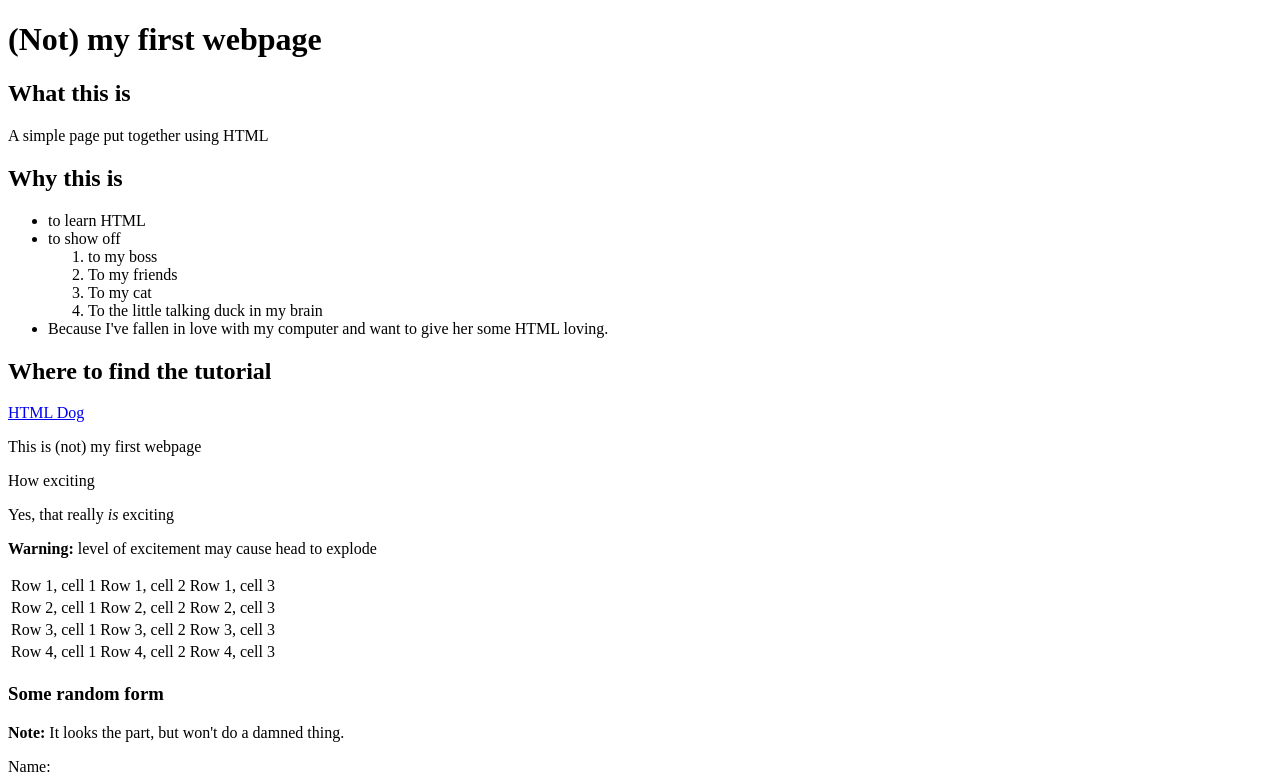
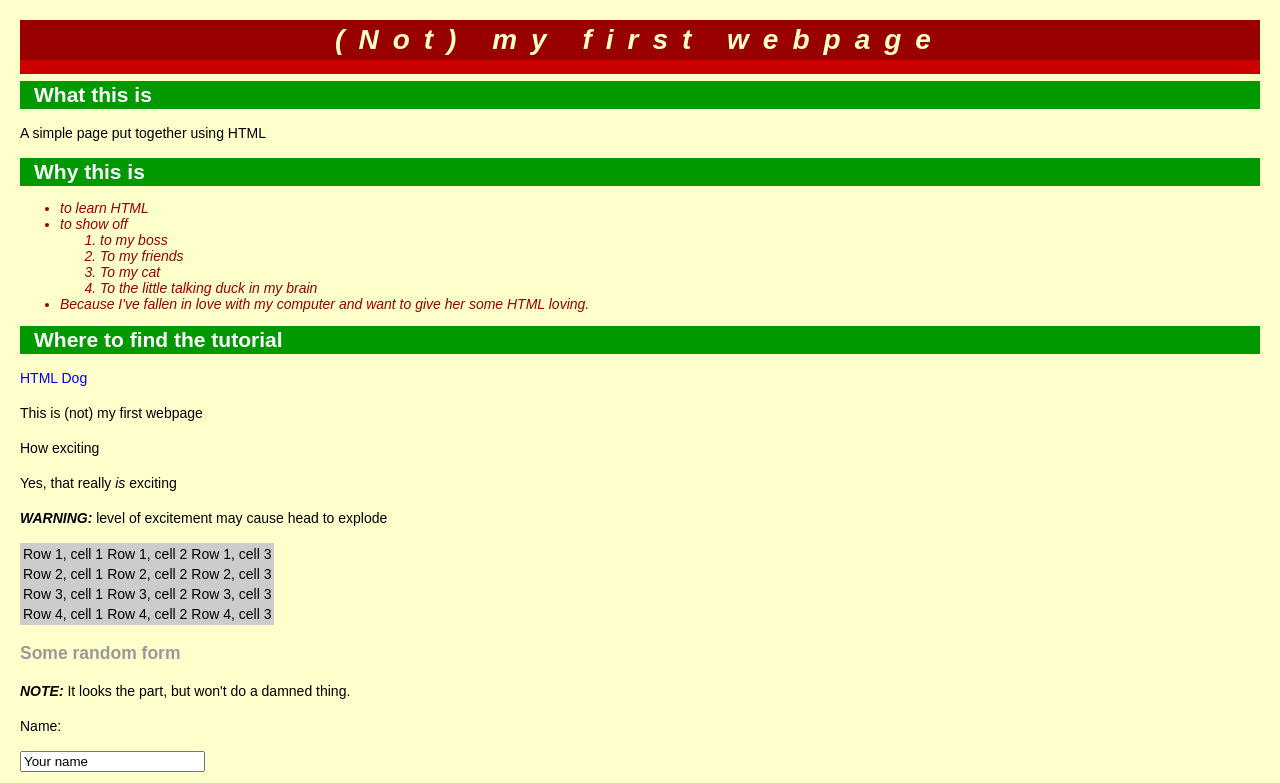
Before and after one commit to hollow-cmd/htmldog, a plain HTML site: page index.html in a window 1280 px wide. Shown: the top 783 px of the page. Drawn offline with Linux system fonts and the light colour scheme.

Commit message:
Complete Beginner CSS tutorial

```diff
--- a/index.html
+++ b/index.html
@@ -4,6 +4,7 @@
         <title>
             (Not) my first webpage
         </title>
+        <link rel="stylesheet" href="style.css">
     </head>
     <body>
         <h1>(Not) my first webpage</h1>
--- /dev/null
+++ b/style.css
@@ -0,0 +1,67 @@
+body {
+    font-family: arial, helvetica, sans-serif;
+    font-size: 14px;
+    color: black;
+    background-color: #ffc;
+    margin: 20px;
+    padding: 0;
+}
+
+/* This is a comment, by the way */
+
+p {
+    line-height: 21px;
+}
+
+h1 {
+    color: #ffc;
+    background-color: #900;
+    font-size: 2em;
+    margin: 0;
+    margin-bottom: 7px;
+    padding: 4px;
+    font-style: italic;
+    text-align: center;
+    letter-spacing: 0.5em;
+    border-bottom-style: solid;
+    border-bottom-width: 0.5em;
+    border-bottom-color: #c00;
+}
+
+h2 {
+    color: white;
+    background-color: #090;
+    font-size: 1.5em;
+    margin: 0;
+    padding: 2px;
+    padding-left: 14px;
+}
+
+h3 {
+    color: #999;
+    font-size: 1.25em;
+}
+
+img {
+    border-style: dashed;
+    border-width: 2px;
+    border-color: #ccc;
+}
+
+a {
+    text-decoration: none;
+}
+
+strong {
+    font-style: italic;
+    text-transform: uppercase;
+}
+
+li {
+    color: #900;
+    font-style: italic;
+}
+
+table {
+    background-color: #ccc;
+}
```
